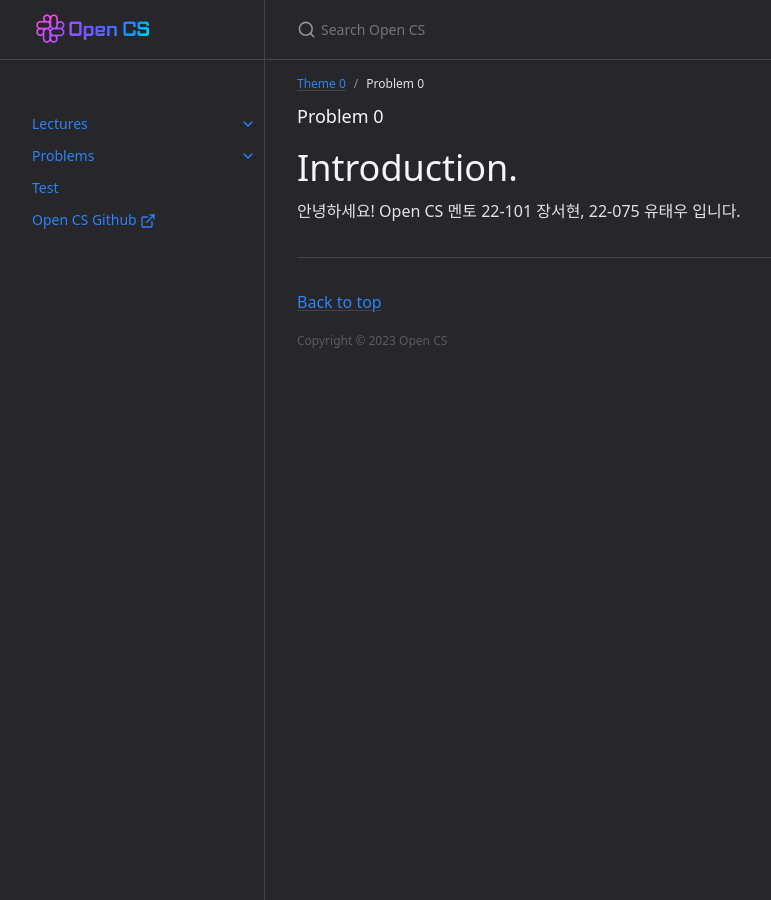
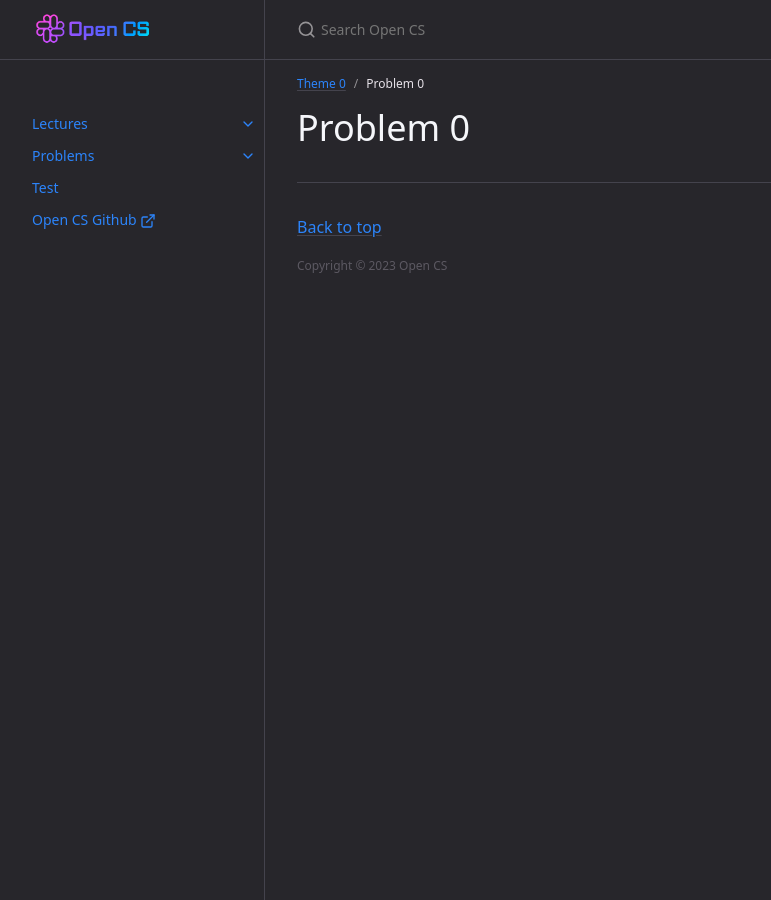
Before and after one commit to OpenCS-ksa/opencs-ksa.github.io, a Jekyll site: the page built from docs/Problems/Theme 0/problem0.md, in a window 1280 px wide. Shown: the whole page, without its empty margins (107-878 px from the left). Built offline with Jekyll 4.4.1, drawn with Linux system fonts in a browser that asks for light colours.

Commit message:
Update problem0.md

```diff
--- a/docs/Problems/Theme 0/problem0.md
+++ b/docs/Problems/Theme 0/problem0.md
@@ -5,6 +5,4 @@ parent: Theme 0
 nav_order: 1
 nav_exclude: false
 ---
-### Problem 0
-# Introduction.
-안녕하세요! Open CS 멘토 22-101 장서현, 22-075 유태우 입니다.
+# Problem 0
```
